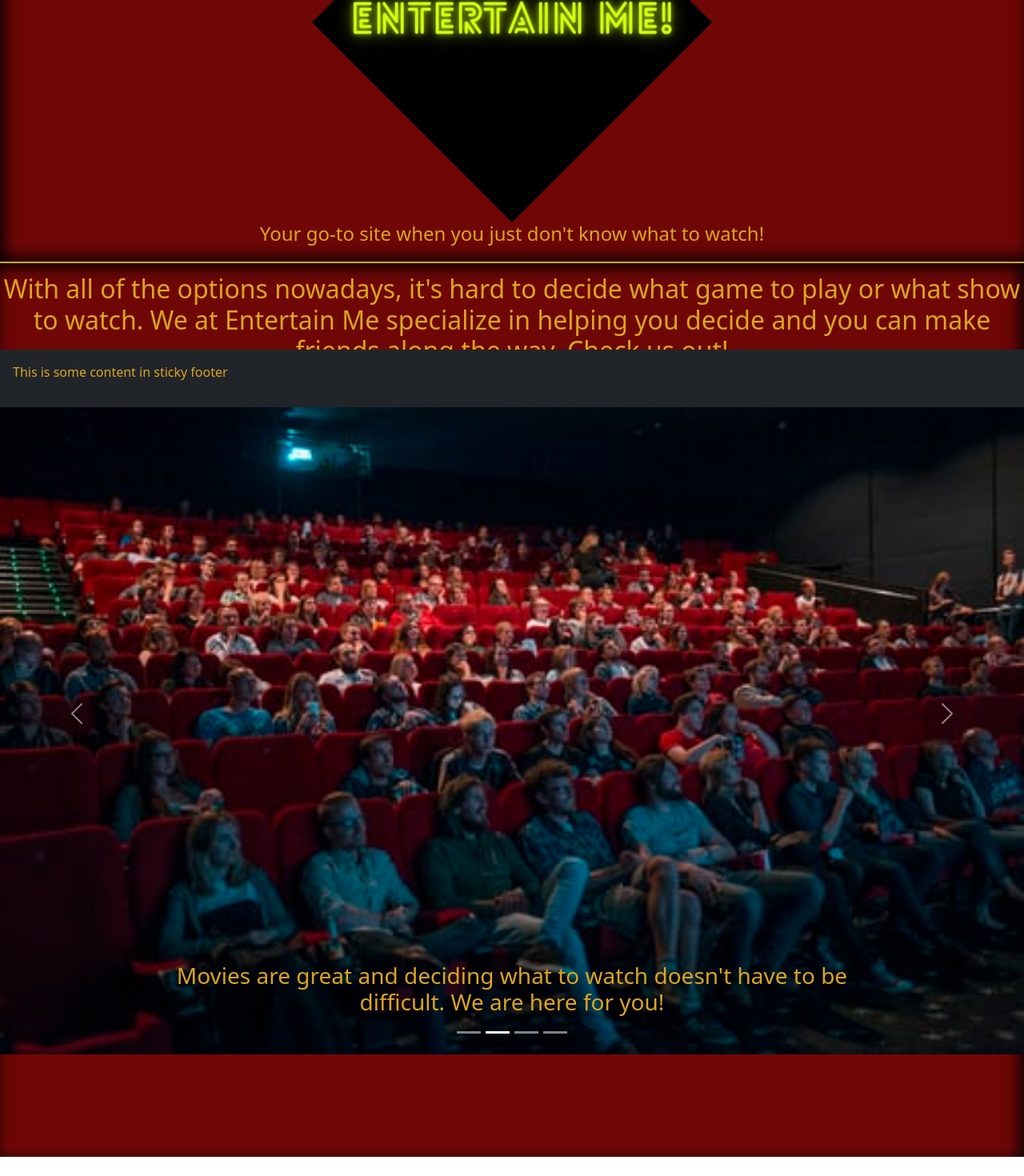
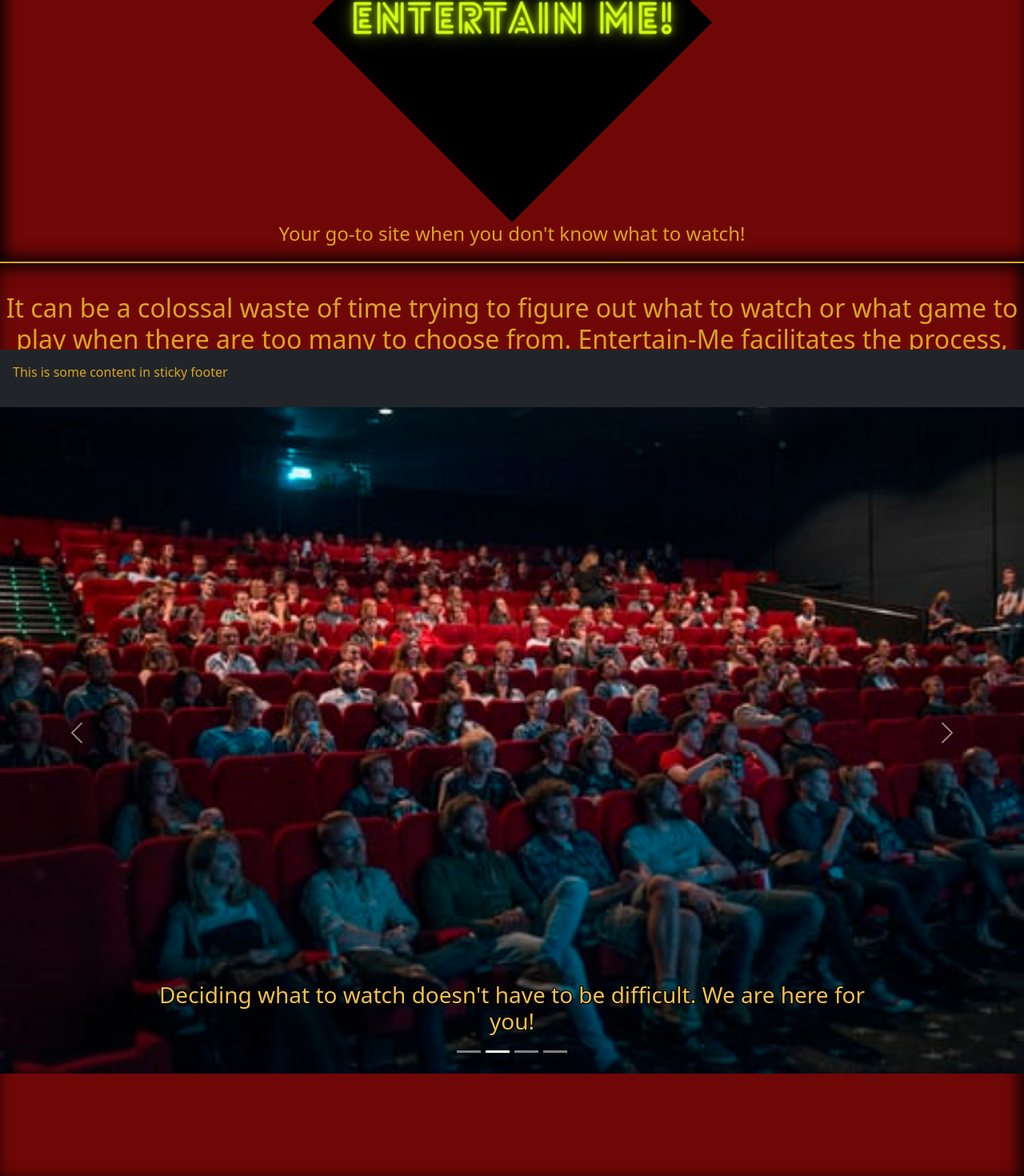
Before and after one commit to wadep23/entertain-me-redux, a React (Create React App) app in the folder client/: page / in a window 1280 px wide. Shown: the part 291-1761 px from the top of the page at 80% size. Before the commit the page ends 1737 px from the top, so only its background shows below. Built offline with nearby package versions, Linux system fonts and the light colour scheme.

Commit message:
edited captions

```diff
--- a/client/src/App.scss
+++ b/client/src/App.scss
@@ -43,9 +43,13 @@ Form {
   text-align: center;
 }
 
-// .carousel-container {
-//   margin-left: 31%;
-// }
+.carousel-container h3 {
+  text-shadow:
+  -1px -1px 0 #000,
+  1px -1px 0 #000,
+  -1px 1px 0 #000,
+  1px 1px 0 #000;
+}
 
 @media (max-width: 900px) {
   .carousel {
@@ -80,7 +84,7 @@ li {
 }
 
 h3 {
-  color: goldenrod;
+  color: rgb(240, 193, 76);
 }
 
 main {
--- a/client/src/components/Navbar/index.js
+++ b/client/src/components/Navbar/index.js
@@ -60,7 +60,7 @@ const AppNavbar = () => {
       <UserModal showModal={showModal} setShowModal={setShowModal} />
       <header>
         <img src={logoImg} alt="logo"></img>
-        <h4>Your go-to site when you just don't know what to watch!</h4>
+        <h4>Your go-to site when you don't know what to watch!</h4>
       </header>
     </div>
   );
--- a/client/src/pages/Login.js
+++ b/client/src/pages/Login.js
@@ -12,10 +12,9 @@ function Login() {
   return (
     <div>
       <main>
+        <br />
         <h2 className="intro-text">
-          With all of the options nowadays, it's hard to decide what game to
-          play or what show to watch. We at Entertain Me specialize in helping
-          you decide and you can make friends along the way. Check us out!{" "}
+         It can be a colossal waste of time trying to figure out what to watch or what game to play when there are too many to choose from. Entertain-Me facilitates the process, and connects users based on mutual interests. Are you not entertained? {" "}
         </h2>
         <div className="carousel-container">
           <Carousel fade>
@@ -38,7 +37,7 @@ function Login() {
 
               <Carousel.Caption>
                 <h3>
-                  Movies are great and deciding what to watch doesn't have to be
+                  Deciding what to watch doesn't have to be
                   difficult. We are here for you!
                 </h3>
               </Carousel.Caption>
@@ -53,8 +52,7 @@ function Login() {
 
               <Carousel.Caption>
                 <h3>
-                  Everyone loves to watch TV! We can help you pick the next best
-                  show to watch!
+                  Binge the shows that everyone is raving about!
                 </h3>
               </Carousel.Caption>
             </Carousel.Item>
@@ -67,7 +65,7 @@ function Login() {
               />
 
               <Carousel.Caption>
-                <h3 style={{ color: "black" }}>
+                <h3>
                   Make friends, discuss your favorite media!
                 </h3>
               </Carousel.Caption>
```
